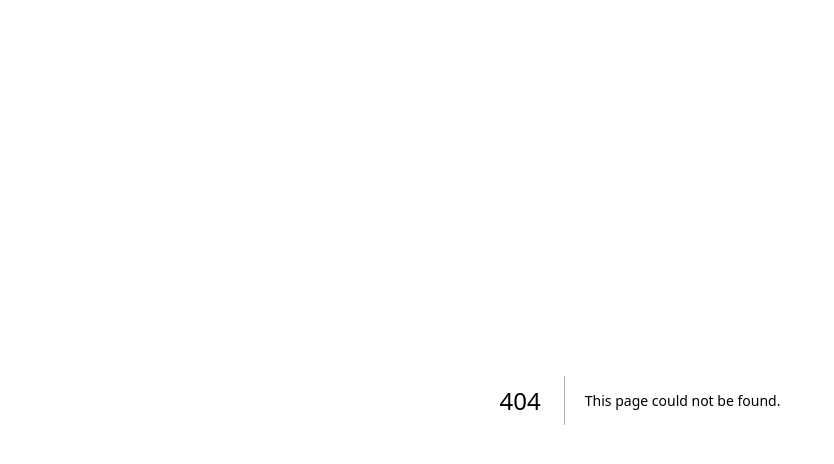
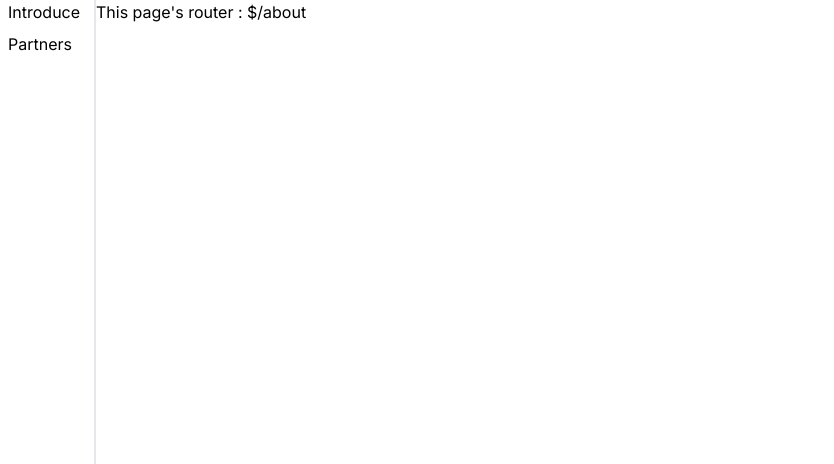
Before and after one commit to bakhanx/nextjs14-dev, a Next.js app: page /about in a window 1280 px wide. Before the commit this address had no page. Shown: the top 464 px of the page, without its empty margins (0-834 px from the left). Built offline with nearby package versions, Linux system fonts and the light colour scheme.

Commit message:
소개 페이지

```diff
--- /dev/null
+++ b/app/about/introduce/page.tsx
@@ -0,0 +1,7 @@
+export default function Introduce() {
+  return (
+    <main className="">
+      <div>This is Introduce Page</div>
+    </main>
+  );
+}
--- /dev/null
+++ b/app/about/layout.tsx
@@ -0,0 +1,22 @@
+import SideNavigation from "@/components/sideNavigation";
+import { Metadata } from "next";
+import { Inter } from "next/font/google";
+
+const inter = Inter({ subsets: ["latin"] });
+
+export const metadata: Metadata = {
+  title: "About",
+};
+
+export default function RootLayout({
+  children,
+}: Readonly<{
+  children: React.ReactNode;
+}>) {
+  return (
+    <div className={inter.className}>
+      <SideNavigation />
+      <div className="pl-24">{children}</div>
+    </div>
+  );
+}
--- /dev/null
+++ b/app/about/page.tsx
@@ -0,0 +1,14 @@
+"use client"
+
+import { Metadata } from "next";
+import { usePathname } from "next/navigation";
+
+
+
+const About = () => {
+  const pathname = usePathname();
+  <div>page name </div>;
+  return <div>This page&apos;s router : ${pathname}</div>;
+};
+
+export default About;
--- /dev/null
+++ b/app/about/partners/page.tsx
@@ -0,0 +1,9 @@
+export default function Partners() {
+    return (
+      <main className="">
+        <div>
+          This is Partner Page
+        </div>
+      </main>
+    );
+  }
```
